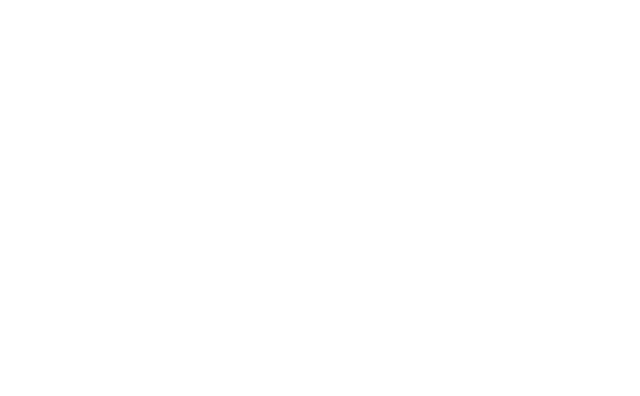
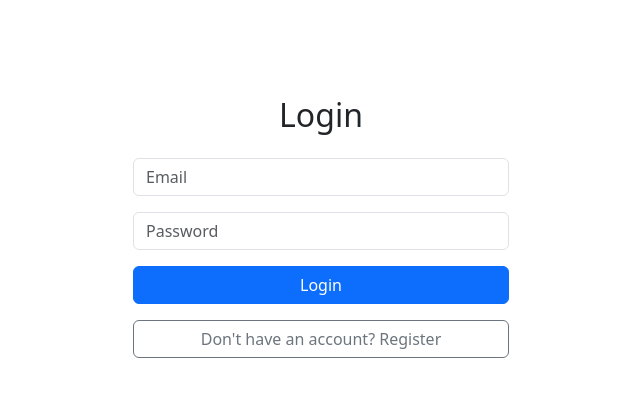
Before and after one commit to vselva/mern-ecommerse-server, a React (Vite) app in the folder client/: page /login in a window 1280 px wide. Before the commit this address had no page. Shown: the top 396 px of the page, without its empty margins (319-959 px from the left). Built offline with nearby package versions, Linux system fonts and the light colour scheme.

Commit message:
Login Functionality and Dashboard Sample Page
When user login then it will redirect to Dashboard Page.

```diff
--- a/client/src/App.tsx
+++ b/client/src/App.tsx
@@ -1,5 +1,7 @@
 import { Route, BrowserRouter as Router, Routes } from "react-router-dom"
 import Register from "./pages/register"
+import Login from "./pages/Login"
+import Dashboard from "./pages/Dashboard"
 
 function App() {
 
@@ -8,7 +10,15 @@
         <div className="row">
             <Router>
                 <Routes>
-                    <Route path="/register" element={ <Register /> } />
+                    <Route
+                        path="/register"
+                        element={ <Register /> } />
+                    <Route
+                        path="/login"
+                        element={ <Login /> } />
+                    <Route
+                        path="/dashboard"
+                        element={ <Dashboard /> } />
                 </Routes>
             </Router>
         </div>
--- /dev/null
+++ b/client/src/pages/Dashboard.tsx
@@ -0,0 +1,7 @@
+const Dashboard = () => {
+    return <>
+        <h2>Dashboard</h2>
+    </>
+}
+
+export default Dashboard;
--- /dev/null
+++ b/client/src/pages/Login.tsx
@@ -0,0 +1,88 @@
+import axios from "axios";
+import { useState } from "react";
+import { useNavigate } from "react-router-dom";
+
+const Login = () => {
+
+    const navigate = useNavigate();
+
+    const [ loginFormData, setLoginFormData ] = useState({
+        email: '',
+        password: ''
+    });
+
+    const [ responseMessage, setResponseMessage ] = useState('');
+
+    const handleChange = (e:any) => {
+        setLoginFormData(prev => ({
+            ...prev,
+            [e.target.name]: e.target.value
+        }));
+    }
+
+    const submitHandler = async (e:any) => {
+        e.preventDefault();
+        console.log('submitHandler');
+        try {
+            const res = await axios
+                .post(
+                    'http://localhost:8000/api/auth/login/',
+                    loginFormData
+                );
+            const token = res.data.token;
+            console.log('token:', token);
+            navigate("/dashboard");
+        } catch (err:any) {
+            console.log(err.response?.data?.error);
+            setResponseMessage(err.response?.data?.error);
+        }
+    }
+
+    return <>
+        <div className="container mt-5" style={{ maxWidth: 400 }}>
+            <h2 className="mb-4 text-center">Login</h2>
+            <form onSubmit={submitHandler}>
+                <div className="mb-3">
+                    <input
+                        type="email"
+                        name="email"
+                        className="form-control"
+                        value={loginFormData.email}
+                        onChange={handleChange}
+                        placeholder="Email"
+                        />
+                </div>
+                <div className="mb-3">
+                    <input
+                        type="password"
+                        name="password"
+                        className="form-control"
+                        value={loginFormData.password}
+                        onChange={handleChange}
+                        placeholder="Password"
+                        />
+                </div>
+                <button type="submit" className="btn btn-primary w-100">
+                    Login
+                </button>
+            </form>
+            <span
+                className="d-block my-2 text-center text-warning">
+                { responseMessage }
+            </span>
+
+
+            <div className="text-center mt-3">
+                <span>
+                    <a href="/register"
+                        className="btn btn-outline-secondary w-100">
+                        Don't have an account? Register
+                    </a>
+                </span>
+            </div>
+
+        </div>
+    </>
+}
+
+export default Login;
```
